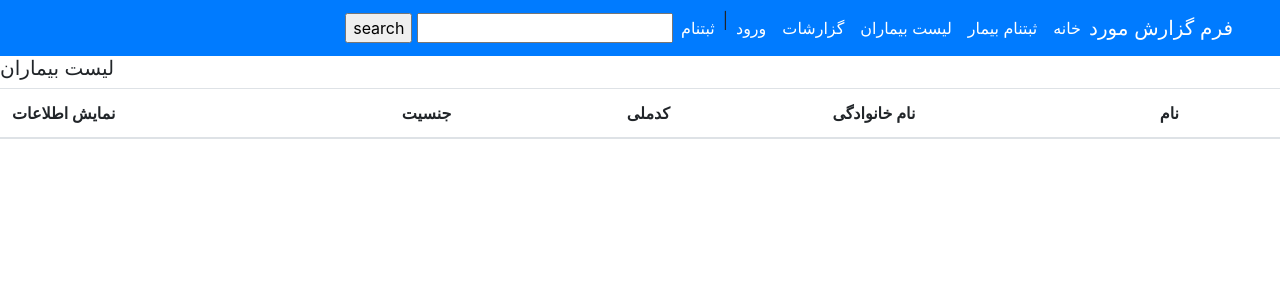
After one commit to HamzeNasirii/eCRF_mongoDB, a Django app: page /eCRF/search/ in a window 1280 px wide. The commit adds this page. Shown: the top 300 px of the page. Run offline with Django 4.2, Linux system fonts and the light colour scheme; lists and menus that the app fills with data are empty; some libraries are stand-ins or nearby versions.

Commit message:
create search

```diff
--- a/charts/views.py
+++ b/charts/views.py
@@ -1,7 +1,7 @@
 from django.http import HttpResponse
 from django.shortcuts import render
 from eCRF.models import *
-import pandas as pd
+
 
 
 def chart(request):
--- a/config/settings.py
+++ b/config/settings.py
@@ -50,6 +50,7 @@ INSTALLED_APPS = [
     'pages',
     'testapp',
     'charts',
+
 ]
 
 SITE_ID = 1
--- /dev/null
+++ b/eCRF/templates/eCRF/search_result.html
@@ -0,0 +1,54 @@
+{% extends '_base.html' %}
+{% load crispy_forms_tags %}
+
+{% block page_title %}
+    لیست بیماران
+{% endblock %}
+
+{% block content %}
+    <h5>لیست بیماران</h5>
+    <table class="table table-striped">
+        <thead>
+        <tr>
+            {#            <th scope="row">ردیف</th>#}
+            <th scope="col">نام</th>
+            <th scope="col">نام خانوادگی</th>
+            <th scope="col">کدملی</th>
+            <th scope="col">جنسیت</th>
+            <th scope="col">نمایش اطلاعات</th>
+        </tr>
+        </thead>
+        <tbody>
+        {% for patient in result %}
+            <tr>
+                {#                <th scope="row">{{ username.id }}</th>#}
+                <td>{{ patient.d_first_name }}</td>
+                <td>{{ patient.d_last_name }}</td>
+                <td>{{ patient.d_national_code }}</td>
+                <td>{{ patient.d_gender }}</td>
+                <td>
+                    <!--                        {# <a href="{% url 'patient_detail' patient.id %}">#}-->
+                    <a href="{{ patient.get_absolute_url }}casereport/">
+                        <button type="button" class="btn btn-primary">ثبت گزارش</button>
+                    </a>
+                    <a href="{{ patient.get_absolute_url }}casereportdetail/">
+                        <button type="button" class="btn btn-primary">نمایش گزارش</button>
+                    </a>
+                    {#                    </a>#}
+                    <a href="{{ patient.get_absolute_url }}">
+                        <button type="button" class="btn btn-primary">جزئیات</button>
+                    </a>
+                    <a href="{{ patient.get_absolute_url }}ptnDemoUpdate/">
+                        <button type="button" class="btn btn-warning">ویرایش</button>
+                    </a>
+                    <a href="{{ patient.get_absolute_url }}delete/">
+                        <button type="button" class="btn btn-danger">حذف</button>
+                    </a>
+                </td>
+            </tr>
+        {% endfor %}
+        </tbody>
+    </table>
+
+{% endblock %}
+<!--    <input type="submit" value="ذخیره">-->
--- a/eCRF/urls.py
+++ b/eCRF/urls.py
@@ -7,6 +7,7 @@ from .views import (
     PatientDeleteView,
     PtntHistCreateView,
     CaseReportDtlView,
+    search,
 )
 
 urlpatterns = [
@@ -17,4 +18,5 @@ urlpatterns = [
     path('<int:pk>/delete/', PatientDeleteView.as_view(), name='patientDelete'),
     path('<int:pk>/casereport/', PtntHistCreateView.as_view(), name='historyCreate'),
     path('<int:pk>/casereportdetail/', CaseReportDtlView.as_view(), name='casereportdetail'),
+    path('search/', search, name='search'),
 ]
--- a/eCRF/views.py
+++ b/eCRF/views.py
@@ -4,6 +4,7 @@ from django.urls import reverse_lazy
 from .models import DemoInfo, PatientHistory
 from .forms import NewCaseReportForm
 from django.contrib.auth.mixins import LoginRequiredMixin
+from django.db.models import Q
 
 
 # from .forms import MyModelForm
@@ -61,19 +62,20 @@ class DemoInfoListView(LoginRequiredMixin, generic.ListView):
     context_object_name = 'patient_list'
 
 
-class PatientDetailView(LoginRequiredMixin, generic.DetailView):  # باید تبدیل شود به create تا ثبت فرم گزارش مورد انجام شود
+class PatientDetailView(LoginRequiredMixin,
+                        generic.DetailView):  # باید تبدیل شود به create تا ثبت فرم گزارش مورد انجام شود
     model = DemoInfo
     template_name = 'eCRF/patent_detail_view.html'
     context_object_name = 'patient_detail'
 
 
-class CaseReportDtlView(LoginRequiredMixin,generic.DetailView):
+class CaseReportDtlView(LoginRequiredMixin, generic.DetailView):
     model = PatientHistory
     template_name = 'eCRF/case_report_form_detail.html'
     context_object_name = 'case_report_detail'
 
 
-class DemoInfoUpdateView(LoginRequiredMixin,generic.UpdateView):
+class DemoInfoUpdateView(LoginRequiredMixin, generic.UpdateView):
     model = DemoInfo
     fields = ['d_first_name', 'd_last_name', 'd_national_code', 'd_gender', 'd_birthday', 'd_educate_rate',
               'd_economic_situation', 'd_status_job', 'a_province', 'a_town', 'a_village', 'a_post_code',
@@ -86,7 +88,7 @@ class DemoInfoUpdateView(LoginRequiredMixin,generic.UpdateView):
         return reverse_lazy('patientsListView')
 
 
-class PatientDeleteView(LoginRequiredMixin,generic.DeleteView):
+class PatientDeleteView(LoginRequiredMixin, generic.DeleteView):
     model = DemoInfo
     fields = ['d_first_name', 'd_last_name', 'd_national_code', 'd_gender', 'd_birthday', 'd_educate_rate',
               'd_economic_situation', 'd_status_job', 'a_province', 'a_town', 'a_village', 'a_post_code',
@@ -96,3 +98,13 @@ class PatientDeleteView(LoginRequiredMixin,generic.DeleteView):
 
     def get_success_url(self):
         return reverse_lazy('patientsListView')
+
+
+def search(request):
+    if request.method == 'POST':
+        searched = request.POST['searched']
+        result = DemoInfo.objects.filter(Q(d_last_name__contains=searched) | Q(d_first_name__contains=searched) | Q(
+            d_national_code__contains=searched))
+        return render(request, 'eCRF/search_result.html', {'searched': searched, 'result': result})
+    else:
+        return render(request, 'eCRF/search_result.html')
--- a/templates/_base.html
+++ b/templates/_base.html
@@ -5,7 +5,7 @@
     {#    <meta charset="utf-8">#}
     <meta http-equiv="Content-Type" content="text/html;charset=UTF-8">
     <meta name="viewport" content="width=device-width, initial-scale=1, shrink-to-fit=no">
-{#    <script src="https://cdn/jsdeliver.net/npm/chart.js@3.2.1/dist/chart.min.js"></script>#}
+    {#    <script src="https://cdn/jsdeliver.net/npm/chart.js@3.2.1/dist/chart.min.js"></script>#}
 
     <!-- Bootstrap CSS -->
     <link rel="stylesheet" href="https://cdn.jsdelivr.net/npm/bootstrap@4.0.0/dist/css/bootstrap.min.css"
@@ -53,6 +53,11 @@
                 {% endif %}
                 {#                <a class="nav-link" href="{% url 'logout' %}">خروج</a>#}
             </div>
+            <form action="{% url 'search' %}" method="POST" class="search-form">
+                {% csrf_token %}
+                <input type="text" class="se-form search-input" name="searched">
+                <input type="submit" class="se-form search-submit" value="search">
+            </form>
         </div>
         {% if user.is_authenticated %}
             <div class="mx-2 text-white">آقا / خانم {{ user.username }}خوش آمدید</div>
```
